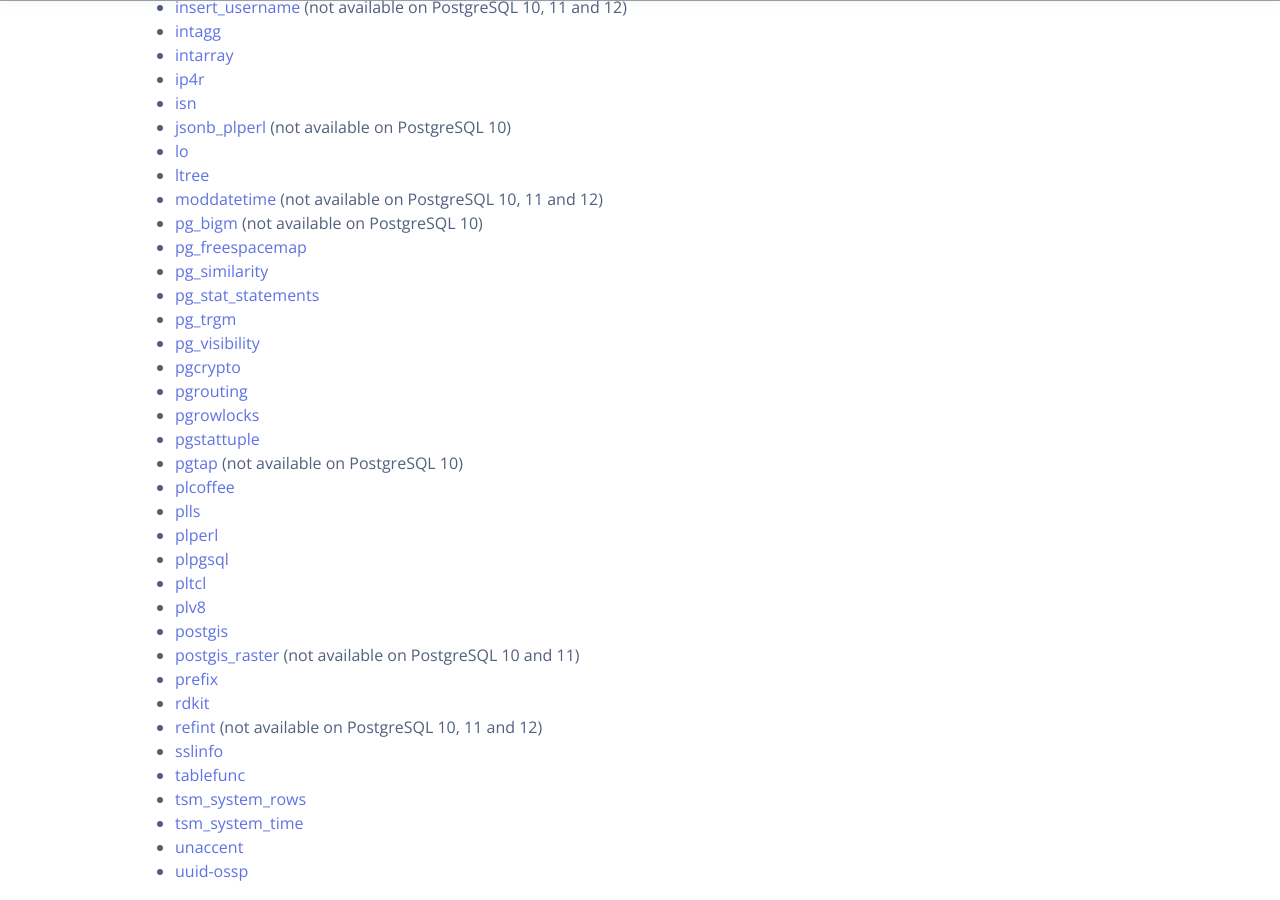
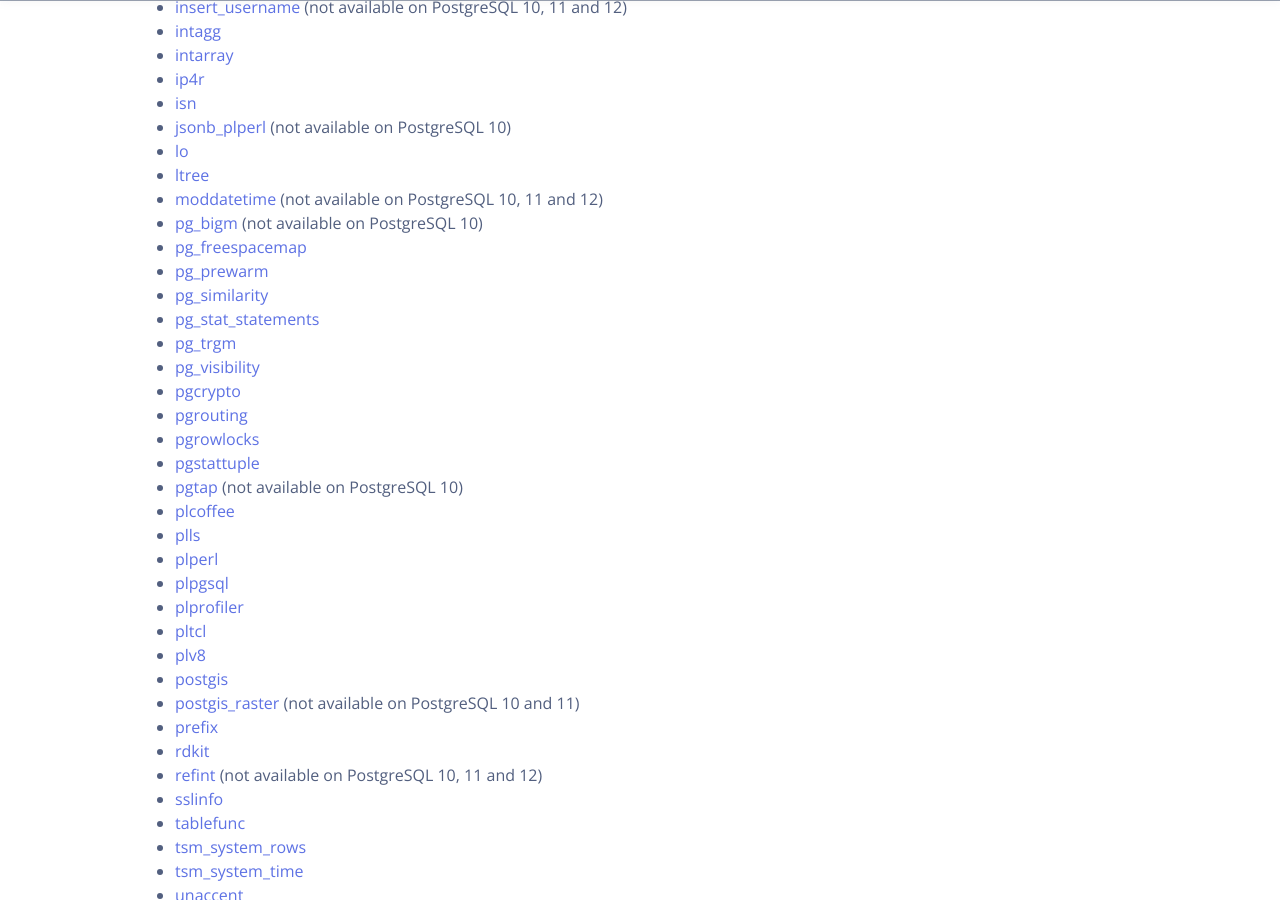
Before and after one commit to OldSneerJaw/borealis-data-www, a Jekyll site: the page built from _pages/pg-extensions-support.md, in a window 1280 px wide and 900 px high, scrolled down 763 px. Built offline with Jekyll 4.4.1, drawn with Linux system fonts in a browser that asks for light colours; nearby versions of some CDN libraries.

Commit message:
Add pg_prewarm and plprofiler extensions
The extensions are now supported by the add-on.

```diff
--- a/_pages/pg-extensions-support.md
+++ b/_pages/pg-extensions-support.md
@@ -33,6 +33,7 @@
 - [moddatetime](https://www.postgresql.org/docs/13/contrib-spi.html#id-1.11.7.45.8) (not available on PostgreSQL 10, 11 and 12)
 - [pg_bigm](https://pgbigm.osdn.jp/pg_bigm_en-1-2.html) (not available on PostgreSQL 10)
 - [pg_freespacemap](https://www.postgresql.org/docs/13/pgfreespacemap.html)
+- [pg_prewarm](https://www.postgresql.org/docs/13/pgprewarm.html)
 - [pg_similarity](https://github.com/eulerto/pg_similarity)
 - [pg_stat_statements](https://www.postgresql.org/docs/13/pgstatstatements.html)
 - [pg_trgm](https://www.postgresql.org/docs/13/pgtrgm.html)
@@ -46,6 +47,7 @@
 - [plls](https://github.com/plv8/plv8/blob/v2.3.15/doc/plv8.md#livescript-example)
 - [plperl](https://www.postgresql.org/docs/13/plperl.html)
 - [plpgsql](https://www.postgresql.org/docs/13/plpgsql.html)
+- [plprofiler](https://github.com/bigsql/plprofiler)
 - [pltcl](https://www.postgresql.org/docs/13/pltcl.html)
 - [plv8](https://github.com/plv8/plv8)
 - [postgis](https://www.postgis.net/docs/manual-3.1/)
```
